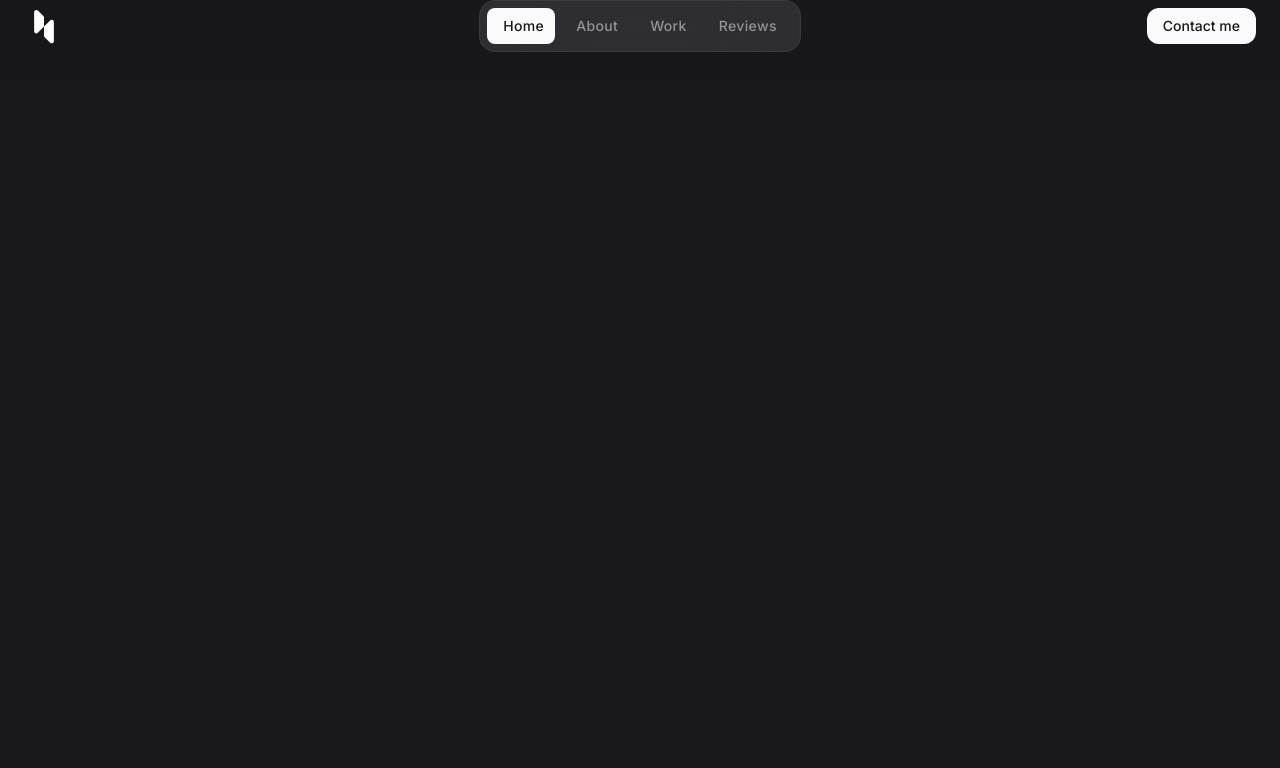
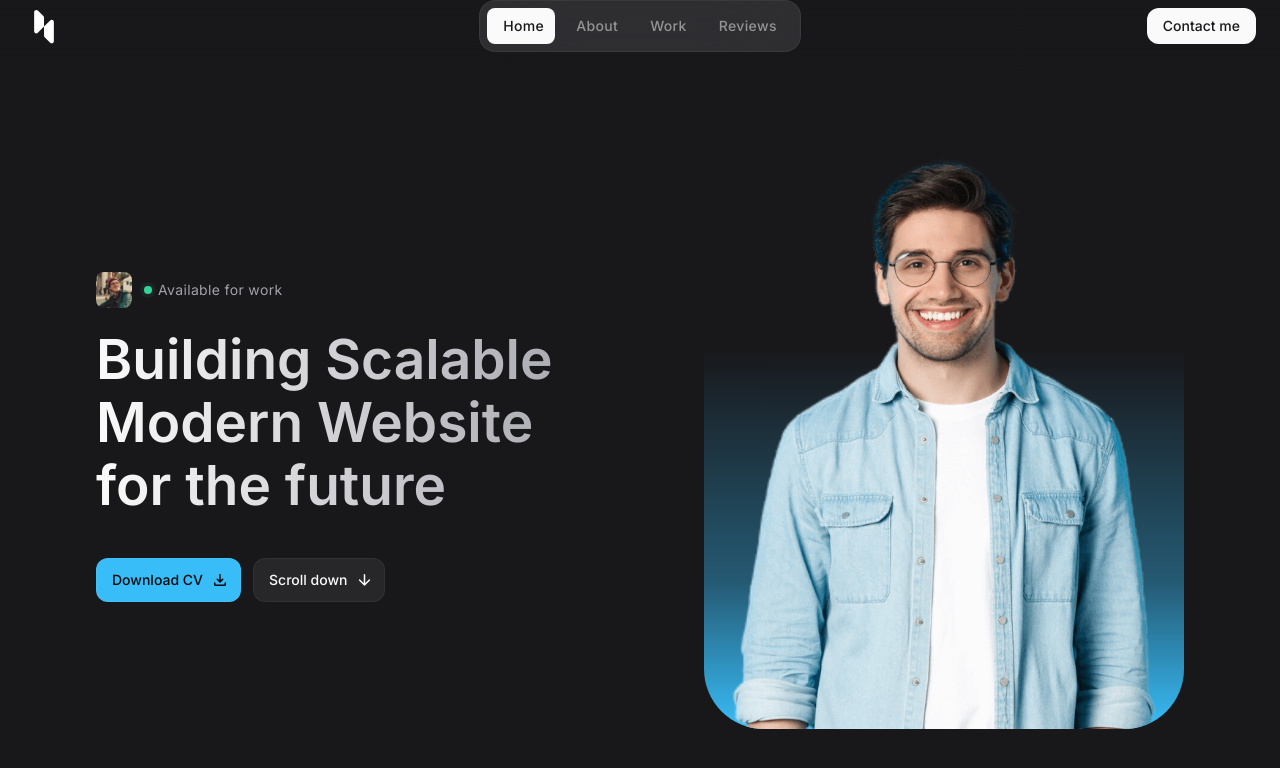
Before and after one commit to sksheikh/portfolio, a React (Vite) app: page / in a window 1280 px wide. Shown: the top 768 px of the page. Built offline with nearby package versions, Linux system fonts and the light colour scheme.

Commit message:
hero section

```diff
--- a/src/App.jsx
+++ b/src/App.jsx
@@ -1,10 +1,14 @@
 import Header from './components/Header'
+import Hero from './components/Hero'
 
 function App() {
 
   return (
     <>
       <Header />
+      <main>
+        <Hero />
+      </main>
     </>
   )
 }
--- /dev/null
+++ b/src/components/Button.jsx
@@ -0,0 +1,100 @@
+import PropTypes from 'prop-types'
+import React from 'react'
+
+// Primary Button
+
+const ButtonPrimary = ({
+    href,
+    target = '_self',
+    label,
+    icon,
+    classes
+}) => {
+    if (href) {
+        return (
+            <a
+                href={href}
+                target={target}
+                className={'btn btn-primary ' + classes}>
+                {label}
+                {icon ?
+                    <span className='material-symbols-rounded'
+                        aria-hidden="true">
+                        {icon}
+                    </span> : undefined}
+            </a>
+        )
+    } else {
+        return (
+            <button
+            className={'btn btn-primary ' + classes}>
+            {label}
+            {icon ?
+                <span className='material-symbols-rounded'
+                    aria-hidden="true">
+                    {icon}
+                </span> : undefined}
+        </button>
+    )
+    }
+}
+
+ButtonPrimary.PropTypes = {
+    label: PropTypes.string.isRequired,
+    href: PropTypes.string,
+    target: PropTypes.string,
+    icon: PropTypes.string,
+    classes: PropTypes.string
+}
+
+// Outline Button
+
+const ButtonOutline = ({
+    href,
+    target = '_self',
+    label,
+    icon,
+    classes
+}) => {
+    if (href) {
+        return (
+            <a
+                href={href}
+                target={target}
+                className={'btn btn-outline ' + classes}>
+                {label}
+                {icon ?
+                    <span className='material-symbols-rounded'
+                        aria-hidden="true">
+                        {icon}
+                    </span> : undefined}
+            </a>
+        )
+    } else {
+        return (
+            <button
+            className={'btn btn-outline ' + classes}>
+            {label}
+            {icon ?
+                <span className='material-symbols-rounded'
+                    aria-hidden="true">
+                    {icon}
+                </span> : undefined}
+        </button>
+    )
+    }
+}
+
+ButtonOutline.PropTypes = {
+    label: PropTypes.string.isRequired,
+    href: PropTypes.string,
+    target: PropTypes.string,
+    icon: PropTypes.string,
+    classes: PropTypes.string
+}
+
+
+export {
+    ButtonPrimary,
+    ButtonOutline
+}
--- /dev/null
+++ b/src/components/Hero.jsx
@@ -0,0 +1,59 @@
+import React from 'react'
+import AvaterImg from '../assets/images/avatar-1.jpg'
+import HeroImg from '../assets/images/hero-banner.png'
+import { ButtonOutline, ButtonPrimary } from './Button'
+
+const Hero = () => {
+    return (
+        <section id='home' className='pt-28 lg:pt-36'>
+            <div className="container items-center lg:grid lg:grid-cols-2  lg:gap-10">
+                <div>
+                    <div className='flex items-center gap-3'>
+                        <figure className='img-box w-9 h-9 rounded-lg'>
+                            <img
+                                src={AvaterImg}
+                                alt="Sheikh Salah Uddin"
+                                width={40}
+                                height={40}
+                                className='img-cover' />
+                        </figure>
+                        <div className='flex items-center gap-1.5 text-zinc-400 text-sm tracking-wide'>
+                            <span className='relative w-2 h-2 rounded-full bg-emerald-400'>
+                                <span className="absolute inset-0 rounded-full bg-emerald-400 animate-ping"></span>
+                            </span>
+                            Available for work
+                        </div>
+                    </div>
+
+                    <h2 className='headline-1 max-w-[15ch] sm:max-w-[20ch] lg:max-w-[15ch] mt-5 mb-8 lg:mb-10'>
+                        Building Scalable Modern Website for the future
+                    </h2>
+                    <div className="flex items-center gap-3">
+                        <ButtonPrimary
+                            label="Download CV"
+                            icon="download"/>
+
+                        <ButtonOutline
+                            href="#about"
+                            label="Scroll down"
+                            icon="arrow_downward" />
+                    </div>
+                </div>
+
+                <div className="hidden lg:block">
+                    <figure className='w-full max-w-[480px] ml-auto bg-gradient-to-t from-sky-400 via-25%
+                     via-sky-400/40 to-65% rounded-[60px] overflow-hidden'>
+                        <img
+                            src={HeroImg}
+                            alt="Sheikh Salah Uddin"
+                            width={656}
+                            height={800}
+                            className='w-full' />
+                    </figure>
+                </div>
+            </div>
+        </section>
+    )
+}
+
+export default Hero
--- a/src/index.css
+++ b/src/index.css
@@ -16,11 +16,38 @@ body {
 }
 
 /*
+ TYPOGRAPHY
+*/
+.headline-1 {
+  @apply max-w-max;
+  background: -webkit-linear-gradient(0deg, #fafafa, #a1a1aa);
+  -webkit-background-clip: text;
+  -webkit-text-fill-color: transparent;
+
+}
+
+.headline-1 {
+  @apply text-5xl leading-tight font-semibold lg:text-[55px] lg:leading-[1.15]
+}
+
+/*
  UTILITIES
 */
-.material-symbols-rounded{
-@apply w-[1em] h-[1em] overflow-hidden;
-font-variation-settings: "FILL" 0, "whgt" 400, "GRAD" 0, "opsz" 24;
+.material-symbols-rounded {
+  @apply w-[1em] h-[1em] overflow-hidden;
+  font-variation-settings: "FILL" 0, "whgt" 400, "GRAD" 0, "opsz" 24;
+}
+
+.container {
+  @apply px-4 mx-auto lg:px-8 xl:max-w-6xl
+}
+
+.img-box {
+  @apply bg-zinc-700 overflow-hidden;
+}
+
+.img-cover {
+  @apply w-full h-full object-cover;
 }
 
 /*
@@ -58,6 +85,22 @@ COMPONENTS
   @apply max-w-max h-9 flex items-center gap-2 px-4 rounded-xl font-medium text-sm ring-1 ring-zinc-50/5 ring-inset transition-[background-color]
 }
 
-.btn-secondary{
+.btn-secondary {
   @apply bg-zinc-50 text-zinc-900 active:bg-zinc-50/80
 }
+
+.btn .material-symbols-rounded {
+  @apply text-[18px]
+}
+
+.btn:has(.material-symbols-rounded) {
+  @apply pr-3
+}
+
+.btn-primary{
+  @apply h-11 bg-sky-400 text-zinc-950 hover:bg-sky-300 active:bg-sky-400
+}
+
+.btn-outline{
+  @apply h-11 bg-zinc-800 hover:bg-zinc-700 active:bg-zinc-800
+}
```
